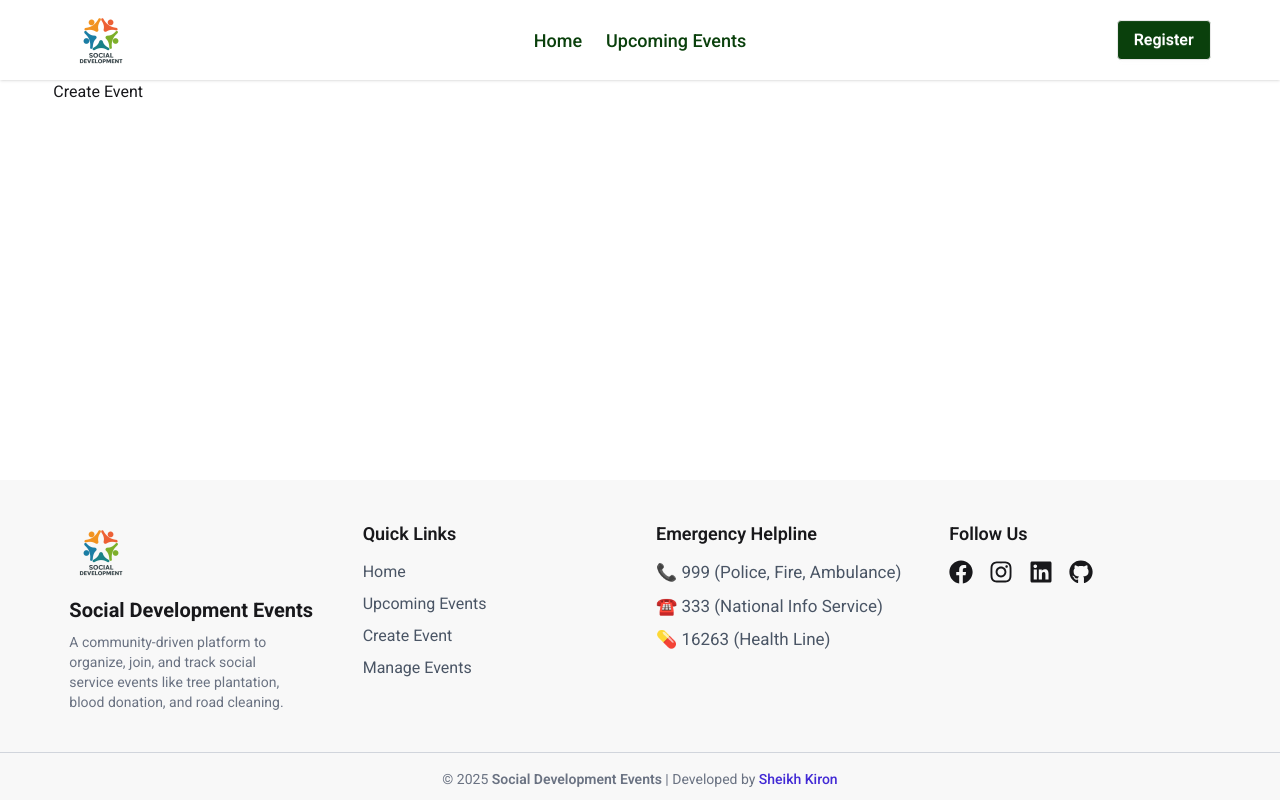
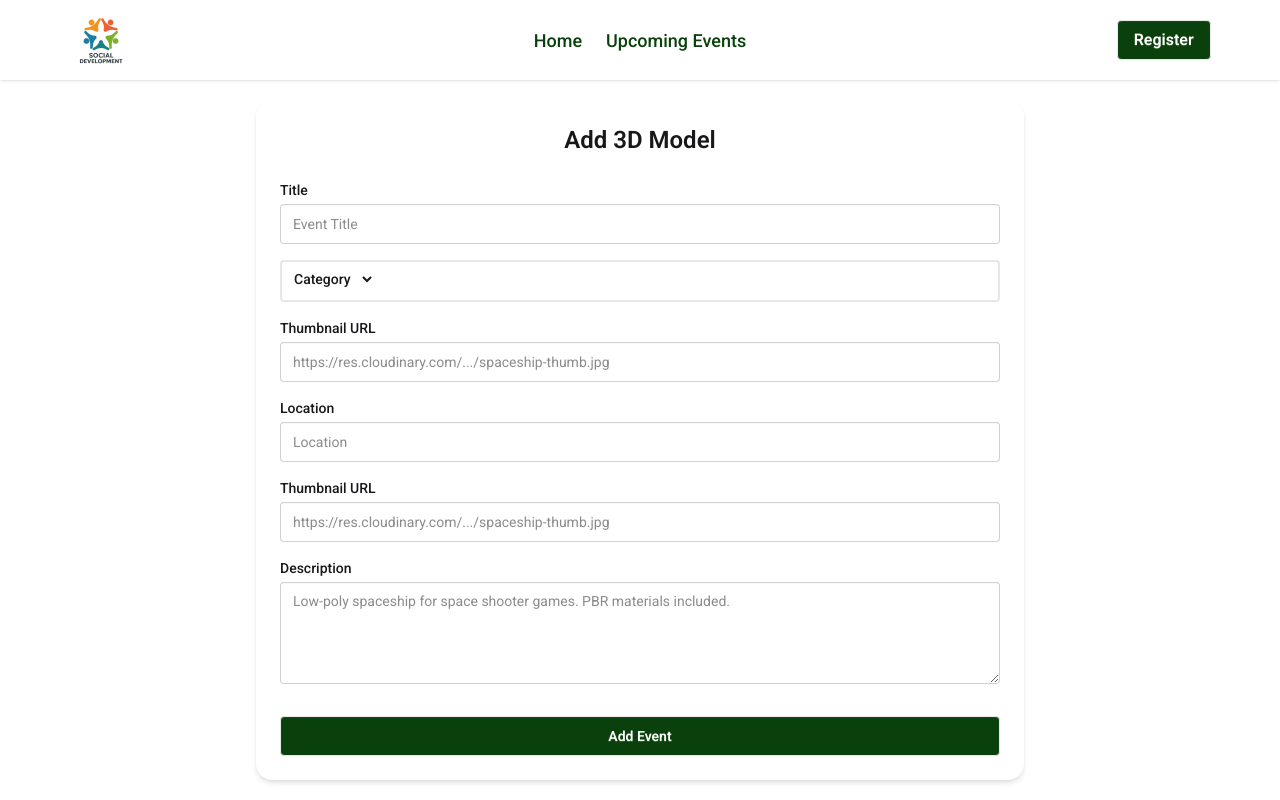
Before and after one commit to SheikhKiron/B12-A10-Future-Box-client, a React (Vite) app: page /create-event in a window 1280 px wide. Shown: the top 800 px of the page. Built offline with nearby package versions, Linux system fonts and the light colour scheme; no server answers.

Commit message:
add home all features

```diff
--- a/src/Components/FeatureSection.jsx
+++ b/src/Components/FeatureSection.jsx
@@ -23,7 +23,8 @@ const FeatureSection = () => {
   ];
 
   return (
-    <section className="py-16 bg-gray-50">
+    <div className="bg-gray-50">
+      <section className="py-16 w-11/12 mx-auto">
         <div className="max-w-6xl mx-auto px-4 text-center">
           <h2 className="text-3xl md:text-4xl font-bold mb-8">Our Features</h2>
           <div className="grid grid-cols-1 md:grid-cols-3 gap-8">
@@ -40,6 +41,7 @@ const FeatureSection = () => {
           </div>
         </div>
       </section>
+    </div>
   );
 };
 
--- a/src/Components/Gallery.jsx
+++ b/src/Components/Gallery.jsx
@@ -2,16 +2,17 @@ import React from 'react';
 
 const Gallery = () => {
   const images = [
-    'https://via.placeholder.com/400x300?text=Event+1',
-    'https://via.placeholder.com/400x300?text=Event+2',
-    'https://via.placeholder.com/400x300?text=Event+3',
-    'https://via.placeholder.com/400x300?text=Event+4',
-    'https://via.placeholder.com/400x300?text=Event+5',
-    'https://via.placeholder.com/400x300?text=Event+6',
+    'https://www.kidsmentalhealth.ca/wp-content/uploads/2025/06/social-skills-childhood-development-810x500.jpeg',
+    'https://media.istockphoto.com/id/1152329427/photo/male-and-female-group-of-college-graduates-doing-community-service-street-and-roadside-cleanup.jpg?s=612x612&w=0&k=20&c=zobzGo4ch3Cue_ZGYKP40okap74WUSnHdH4TfbhPjSc=',
+    'https://drop.ndtv.com/albums/NEWS/tree-plantation-in-india/tree-plantation-in-india-green-yatra.jpg',
+    'https://english.news.cn/asiapacific/20220617/6120b4a5f1494541b2bf30c7a415114d/7cfe8b498db24c949e07a8d51c90b766.jpg',
+    'https://thumbs.dreamstime.com/b/child-cutting-paper-class-development-social-lerning-school-kids-children-children-s-project-kindergarten-pictures-84256026.jpg',
+    'https://worldscoutfoundation.org/sites/default/files/styles/content_extra_large/public/2022-04/Bdesh%20%208%20800%20x%20450%2031FF109B-C157-41CB-B6E4-A91D13C99604.jpg.webp',
   ];
 
   return (
-    <section className="py-16 bg-gray-100">
+    <div className=" bg-gray-100">
+      <section className="py-16 w-11/12 mx-auto">
         <div className="max-w-6xl mx-auto px-4 text-center">
           <h2 className="text-3xl md:text-4xl font-bold mb-8">Event Gallery</h2>
           <div className="grid grid-cols-1 sm:grid-cols-2 md:grid-cols-3 gap-6">
@@ -27,6 +28,7 @@ const Gallery = () => {
           </div>
         </div>
       </section>
+    </div>
   );
 };
 
--- /dev/null
+++ b/src/Components/NewsletterSection.jsx
@@ -0,0 +1,109 @@
+import React from 'react';
+import styled from 'styled-components';
+
+const NewsletterSection = () => {
+  return (
+    <StyledWrapper>
+      <form className="form">
+        <span className="title">Subscribe to our newsletter</span>
+        <p className="description">
+          Get updates about upcoming events and community activities directly to
+          your inbox.
+        </p>
+        <div>
+          <input
+            placeholder="Enter your email"
+            type="email"
+            name="email"
+            id="email-address"
+          />
+          <button type="submit">Subscribe</button>
+        </div>
+      </form>
+    </StyledWrapper>
+  );
+};
+
+const StyledWrapper = styled.div`
+  display: flex;
+  justify-content: center;
+  align-items: center;
+  padding: 4rem 1rem;
+  background: #0a400c;
+
+  .form {
+    display: flex;
+    flex-direction: column;
+    align-items: center;
+    text-align: center;
+    max-width: 28rem;
+    width: 100%;
+  }
+
+  .title {
+    font-size: 2rem;
+    font-weight: 700;
+    color: #ffffff;
+    margin-bottom: 0.5rem;
+  }
+
+  .description {
+    font-size: 1rem;
+    color: #d1d5db;
+    margin-bottom: 1.5rem;
+  }
+
+  .form div {
+    display: flex;
+    width: 100%;
+    gap: 0.5rem;
+  }
+
+  .form div input {
+    flex: 1;
+    padding: 0.625rem 0.875rem;
+    font-size: 0.875rem;
+    border-radius: 0.375rem;
+    border: 1px solid rgba(255, 255, 255, 0.3);
+    background-color: rgba(255, 255, 255, 0.1);
+    color: #ffffff;
+    outline: none;
+  }
+
+  .form div input::placeholder {
+    color: #e5e7eb;
+  }
+
+  .form div input:focus {
+    border: 1px solid #facc15;
+  }
+
+  .form div button {
+    padding: 0.625rem 1rem;
+    font-size: 0.875rem;
+    font-weight: 600;
+    background-color: #facc15;
+    color: #0a400c;
+    border-radius: 0.375rem;
+    border: none;
+    cursor: pointer;
+    transition: background-color 0.3s ease;
+  }
+
+  .form div button:hover {
+    background-color: #eab308;
+  }
+
+  @media (max-width: 640px) {
+    .form div {
+      flex-direction: column;
+    }
+
+    .form div input,
+    .form div button {
+      width: 100%;
+    }
+  }
+`;
+
+export default NewsletterSection;
--- a/src/Layout/Root.jsx
+++ b/src/Layout/Root.jsx
@@ -9,7 +9,7 @@ const Root = () => {
       <header className="shadow-sm">
         <Navbar></Navbar>
       </header>
-      <main className="w-11/12 mx-auto min-h-[calc(100vh-440px)]">
+      <main className=" min-h-[calc(100vh-440px)]">
         <Outlet></Outlet>
       </main>
       <footer>
--- a/src/Pages/CreateEvent.jsx
+++ b/src/Pages/CreateEvent.jsx
@@ -2,8 +2,89 @@ import React from 'react';
 
 const CreateEvent = () => {
   return (
-    <div>
-      Create Event
+    <div className="py-5">
+      <div className="max-w-3xl mx-auto p-6 bg-base-100 shadow-md rounded-2xl">
+        <h2 className="text-2xl font-semibold mb-6 text-center">
+          Add 3D Model
+        </h2>
+
+        <form className="space-y-4">
+          <div>
+            <label className="block text-sm font-medium mb-1">Title</label>
+            <input
+              type="text"
+              placeholder="Event Title"
+              className="input input-bordered w-full"
+              name="name"
+            />
+          </div>
+
+          <div className='border-2 p-2 border-gray-200 rounded-sm'>
+            <select className="block text-sm font-medium mb-1">
+              <option selected disabled>
+                Category
+              </option>
+              <option>Cleanup</option>
+              <option>Plantation</option>
+              <option>Donation</option>
+            </select>
+          </div>
+
+          <div>
+            <label className="block text-sm font-medium mb-1">
+              Thumbnail URL
+            </label>
+            <input
+              type="url"
+              placeholder="https://res.cloudinary.com/.../spaceship-thumb.jpg"
+              className="input input-bordered w-full"
+              name="photoURL"
+            />
+          </div>
+          <div>
+            <label className="block text-sm font-medium mb-1">
+              Location
+            </label>
+            <input
+              type="url"
+              placeholder="Location"
+              className="input input-bordered w-full"
+              name="photoURL"
+            />
+          </div>
+          <div>
+            <label className="block text-sm font-medium mb-1">
+              Thumbnail URL
+            </label>
+            <input
+              type="url"
+              placeholder="https://res.cloudinary.com/.../spaceship-thumb.jpg"
+              className="input input-bordered w-full"
+              name="photoURL"
+            />
+          </div>
+
+          <div>
+            <label className="block text-sm font-medium mb-1">
+              Description
+            </label>
+            <textarea
+              className="textarea textarea-bordered w-full"
+              rows="4"
+              placeholder="Low-poly spaceship for space shooter games. PBR materials included."
+              name="description"
+            ></textarea>
+          </div>
+          <div className="pt-4 text-center">
+            <button
+              type="submit"
+              className="btn bg-[#0a400c] text-white w-full"
+            >
+              Add Event
+            </button>
+          </div>
+        </form>
+      </div>
     </div>
   );
 };
--- a/src/Pages/Home.jsx
+++ b/src/Pages/Home.jsx
@@ -1,6 +1,8 @@
 import React from 'react';
 import Slider from '../Components/Swiper/Slider';
 import FeatureSection from '../Components/FeatureSection';
+import Gallery from '../Components/Gallery';
+import NewsletterSection from '../Components/NewsletterSection';
 
 const Home = () => {
   return (
@@ -10,6 +12,8 @@ const Home = () => {
         <Slider></Slider>
       </div>
       <FeatureSection></FeatureSection>
+      <Gallery></Gallery>
+      <NewsletterSection></NewsletterSection>
     </div>
   );
 };
```
Lines whose indentation alone changed are shown as unchanged.
